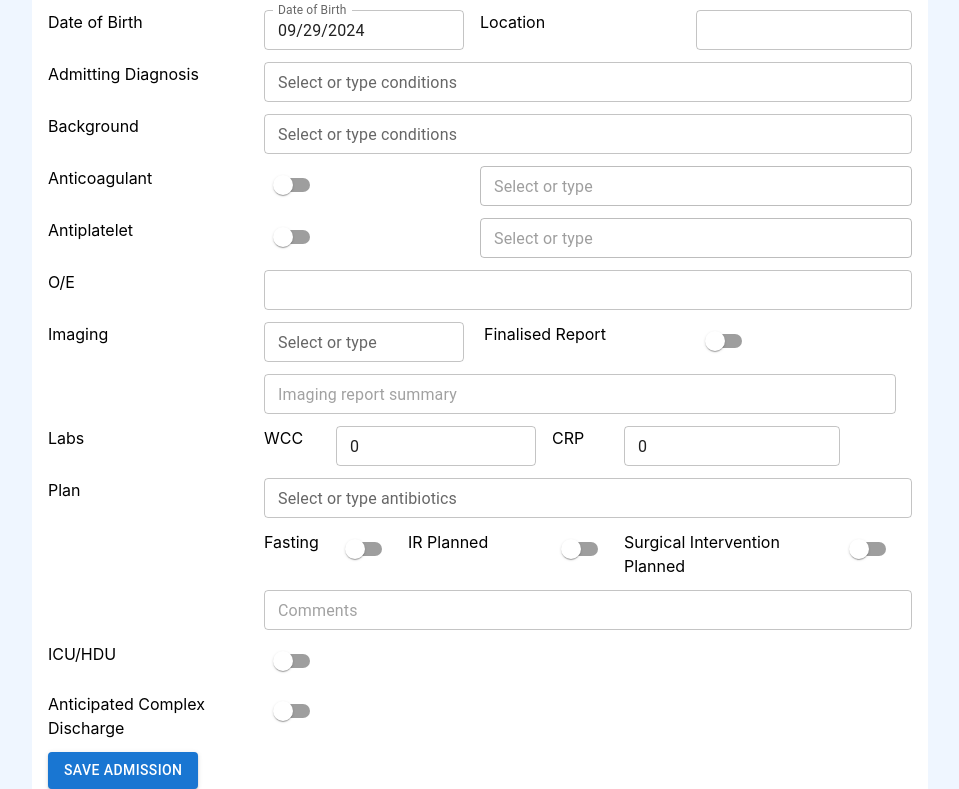
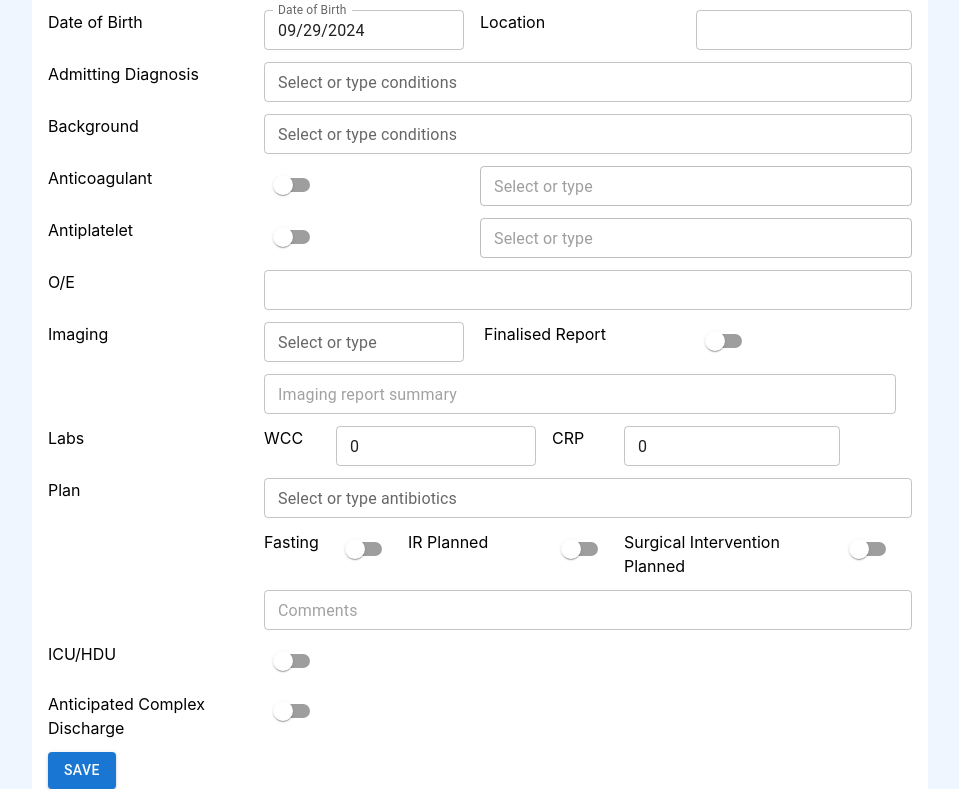
Before and after one commit to iain-b/signout-app-mock, a React (Create React App) app: page /#/new-consult in a window 1280 px wide. Shown: the part 179-968 px from the top of the page, without its empty margins (160-1119 px from the left). Built offline with nearby package versions, Linux system fonts and the light colour scheme.

Commit message:
Button text

```diff
--- a/src/AEAdmissionForm.tsx
+++ b/src/AEAdmissionForm.tsx
@@ -470,7 +470,7 @@ export const AEAdmissionForm = ({
         </div>
         <div className="col-span-12 w-full">
           <Button type="submit" variant="contained" color="primary">
-            Save Admission
+            Save
           </Button>
         </div>
       </div>
```
